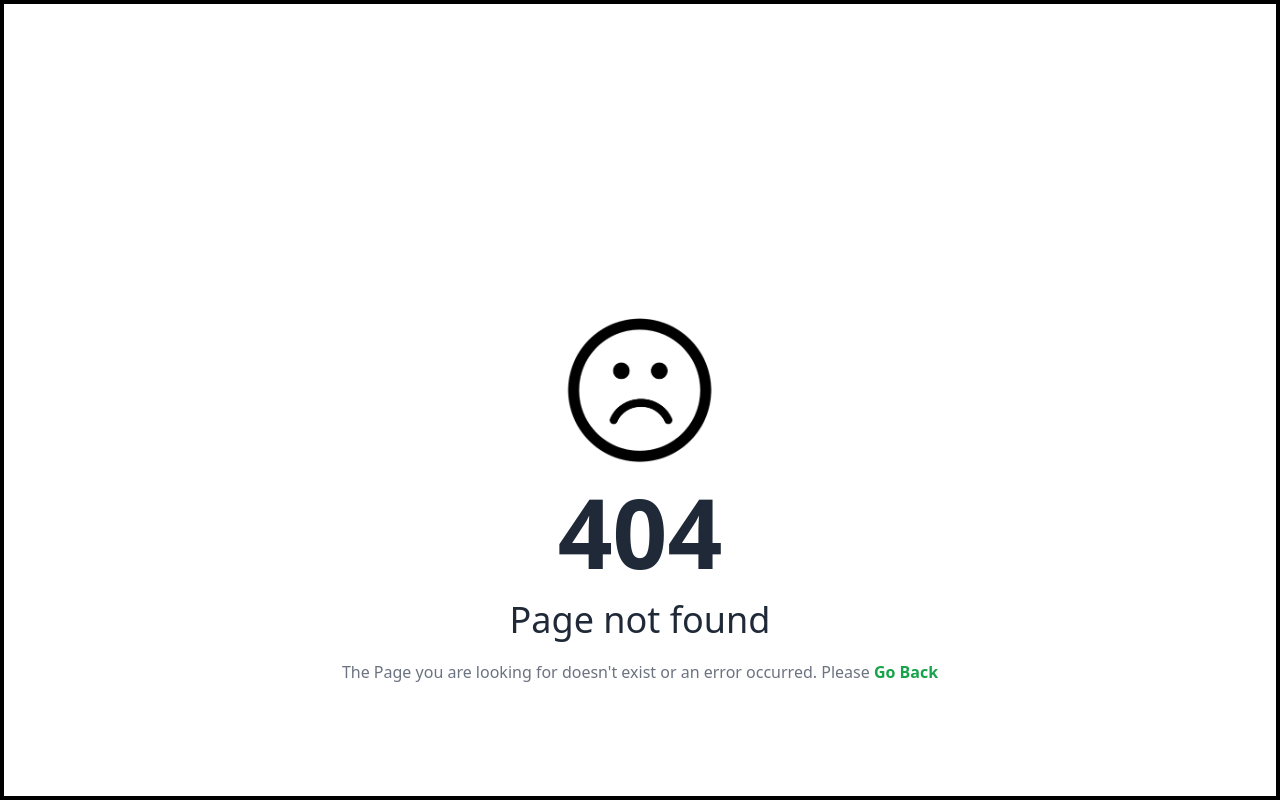
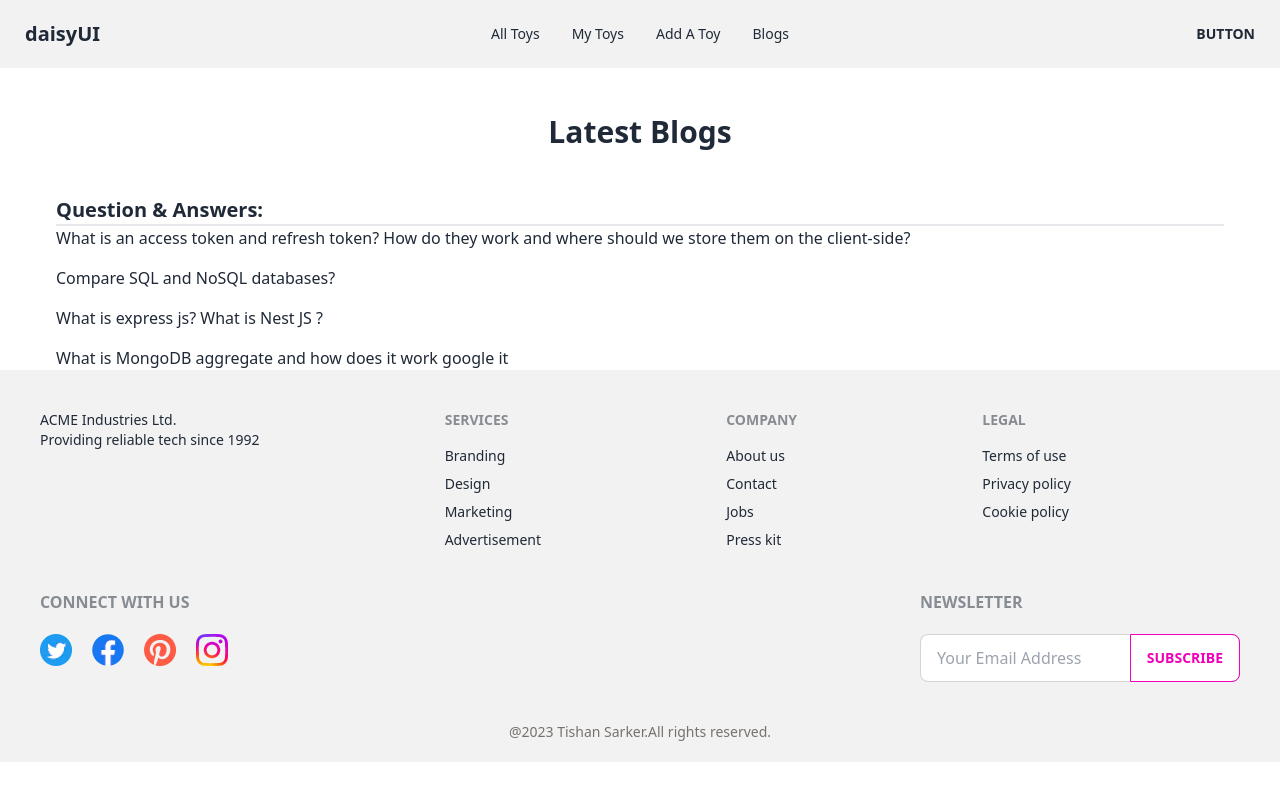
Before and after one commit to BackDevBin/toy-market-client, a React (Vite) app: page /blog in a window 1280 px wide. Before the commit this address had no page. Built offline with nearby package versions, Linux system fonts and the light colour scheme.

Commit message:
Create tabular form on Alltoy page and showing information

```diff
--- /dev/null
+++ b/src/component/Pages/AllToys/AllToys.jsx
@@ -0,0 +1,77 @@
+import React from 'react';
+import { useState } from 'react';
+import { useEffect } from 'react';
+import userlogo from '../../../assets/user.png'
+
+const AllToys = () => {
+
+    const [toys, setToys] = useState([]);
+
+    useEffect(() => {
+        fetch('http://localhost:5000/toys')
+            .then(res => res.json())
+            .then(data => setToys(data))
+    }, [])
+
+
+
+    return (
+        <div className='mx-14 my-10'>
+
+            <div className='text-center my-5'>
+            <h3 className='md:text-2xl font-bold'>All Added Toys</h3>
+            </div>
+            <p className='text-xs'>Result showing {toys.length} out of 20</p>
+            <div className="overflow-x-auto">
+                <table className="table">
+                    {/* head */}
+                    <thead>
+                        <tr>
+                            <th>Seller info</th>
+                            <th>Toy Name</th>
+                            <th>Category</th>
+                            <th>Price</th>
+                            <th></th>
+                        </tr>
+                    </thead>
+                    <tbody>
+                        {
+                            toys.map(toy =><tr key={toy._id}>
+                                <td>
+                                    <div className="flex items-center space-x-3">
+                                        <div className="avatar">
+                                            <div className="mask mask-squircle w-12 h-12">
+                                     <img src={userlogo} alt="Avatar" />
+                                            </div>
+                                        </div>
+                                        <div>
+                                            <div className="font-semibold">{toy.seller_name}</div>
+                                            <div className="text-sm opacity-50">{toy.seller_email}</div>
+                                        </div>
+                                    </div>
+                                </td>
+                                <td>
+                                    <span>{toy.toy_name}</span>
+                                    <br />
+                                    <span className="badge badge-ghost badge-sm">Available {toy.available_quantity}</span>
+                                </td>
+                                <td>{toy.category}</td>
+                                <td>USD {toy.price}</td>
+                                <th>
+                                    <button className="btn btn-ghost btn-xs">details</button>
+                                </th>
+                            </tr>)
+                        }
+
+
+
+                    </tbody>
+
+
+                </table>
+            </div>
+        </div>
+    );
+};
+
+export default AllToys;
--- /dev/null
+++ b/src/component/Pages/Blog/Blog.jsx
@@ -0,0 +1,38 @@
+import React from 'react';
+
+const Blog = () => {
+    return (
+        <div className='mx-14'>
+            <div className='w-full h-32 flex justify-center'>
+                <div className='my-auto'>
+                    <h3 className='md:text-3xl font-bold'>Latest Blogs</h3>
+                </div>
+            </div>
+            <h4 className='text-xl font-semibold'>Question & Answers:</h4>
+
+            <div className='w-full border-t-2 space-y-4 '>
+
+                <div>
+                    <h4>What is an access token and refresh token? How do they work and where should we store them on the client-side?</h4>
+                    <p></p>
+                </div>
+                <div>
+                    <h4>Compare SQL and NoSQL databases?</h4>
+                    <p></p>
+                </div>
+                <div>
+                    <h4>What is express js? What is Nest JS ?</h4>
+                    <p></p>
+                </div>
+                <div>
+                    <h4>What is MongoDB aggregate and how does it work google it</h4>
+                    <p></p>
+                </div>
+
+
+            </div>
+        </div>
+    );
+};
+
+export default Blog;
--- a/src/component/Pages/ShopCatacories/ShopCatacories.jsx
+++ b/src/component/Pages/ShopCatacories/ShopCatacories.jsx
@@ -6,7 +6,7 @@ const ShopCatacories = () => {
 
     const [toggle, setToggle] = useState("All Toys");
     const [toys, setToys] = useState([]);
-    const [cat, setCat] = useState([]);
+    let [cat, setCat] = useState([]);
 
     useEffect(() => {
         fetch('http://localhost:5000/toys')
@@ -14,17 +14,20 @@ const ShopCatacories = () => {
             .then(data => setToys(data))
     }, [])
 
-    // const newToy = toys;
-    // console.log(newToy);
+
+    if(cat.length === 0 ){
+        cat = toys;
+    }
 
 
 
     const toggleTab = (index) => {
         setToggle(index);
+        console.log(index);
         if (index == "All Toys") {
             setCat(toys);
         } else {
-            const catToy = toys.filter(toy => toy.category === toggle);
+            const catToy = toys.filter(toy => toy.category === index);
             setCat(catToy);
         }
     }
@@ -39,7 +42,7 @@ const ShopCatacories = () => {
             </div>
 
             <div className="tabs mx-auto w-fit">
-                <Link onClick={() => toggleTab("All Toys")} className={toggle === "All Toys" ? "tab tab-lg tab-lifted tab-active" : "tab tab-lg tab-lifted"}>All Toys</Link>
+                <Link onClick={() => toggleTab("All Toys")} className={toggle === "All Toys" ? "tab tab-lg tab-lifted tab-active" : "tab tab-lg tab-lifted"}>All Category</Link>
                 <Link onClick={() => toggleTab("Teddy Bear")} className={toggle === "Teddy Bear" ? "tab tab-lg tab-lifted tab-active" : "tab tab-lg tab-lifted"}>Teddy Bear</Link>
                 <Link onClick={() => toggleTab("Dinosaur")} className={toggle === "Dinosaur" ? "tab tab-lg tab-lifted tab-active" : "tab tab-lg tab-lifted"}>Dinosaur</Link>
                 <Link onClick={() => toggleTab("Horse")} className={toggle === "Horse" ? "tab tab-lg tab-lifted tab-active" : "tab tab-lg tab-lifted"}>Horse</Link>
--- a/src/component/shared/Navber/Navber.jsx
+++ b/src/component/shared/Navber/Navber.jsx
@@ -2,7 +2,7 @@ import React from 'react';
 import { Link } from 'react-router-dom';
 import { FaUserCircle } from 'react-icons/fa';
 
-const Navber = () => {
+const Navber = () => { //All Toys, My Toys, Add A Toy, Blogs,
     return (
         <div className="navbar bg-base-200">
             <div className="navbar-start">
@@ -11,32 +11,20 @@ const Navber = () => {
                         <svg xmlns="http://www.w3.org/2000/svg" className="h-5 w-5" fill="none" viewBox="0 0 24 24" stroke="currentColor"><path strokeLinecap="round" strokeLinejoin="round" strokeWidth="2" d="M4 6h16M4 12h8m-8 6h16" /></svg>
                     </label>
                     <ul tabIndex={0} className="menu menu-sm dropdown-content mt-3 p-2 shadow bg-base-100 rounded-box w-52">
-                        <li><a>Item 1</a></li>
-                        <li>
-                            <a>Parent</a>
-                            <ul className="p-2">
-                                <li><a>Submenu 1</a></li>
-                                <li><a>Submenu 2</a></li>
-                            </ul>
-                        </li>
-                        <li><a>Item 3</a></li>
+                        <li><Link> All Toys</Link> </li>
+                        <li><Link> My Toys</Link> </li>
+                        <li><Link> Add A Toy</Link> </li>
+                        <li><Link to="/blog"> Blogs</Link> </li>
                     </ul>
                 </div>
                 <a className="btn btn-ghost normal-case text-xl">daisyUI</a>
             </div>
             <div className="navbar-center hidden lg:flex">
                 <ul className="menu menu-horizontal px-1">
-                    <li><a>Item 1</a></li>
-                    <li tabIndex={0}>
-                        <details>
-                            <summary>Parent</summary>
-                            <ul className="p-2">
-                                <li><a>Submenu 1</a></li>
-                                <li><a>Submenu 2</a></li>
-                            </ul>
-                        </details>
-                    </li>
-                    <li><a>Item 3</a></li>
+                    <li><Link to="/toys"> All Toys</Link> </li>
+                    <li><Link> My Toys</Link> </li>
+                    <li><Link> Add A Toy</Link> </li>
+                    <li><Link to="/blog"> Blogs</Link> </li>
                 </ul>
             </div>
             <div className="navbar-end">
```
Also changed, not shown: src/main.jsx (+10 -0 lines), src/assets/user.png (added).
